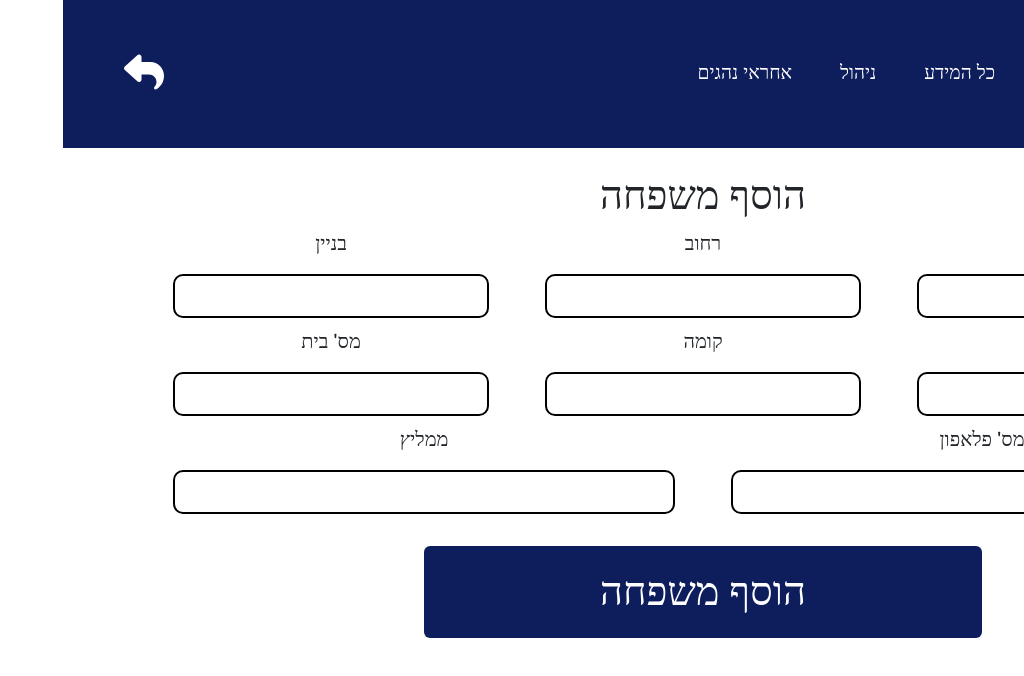
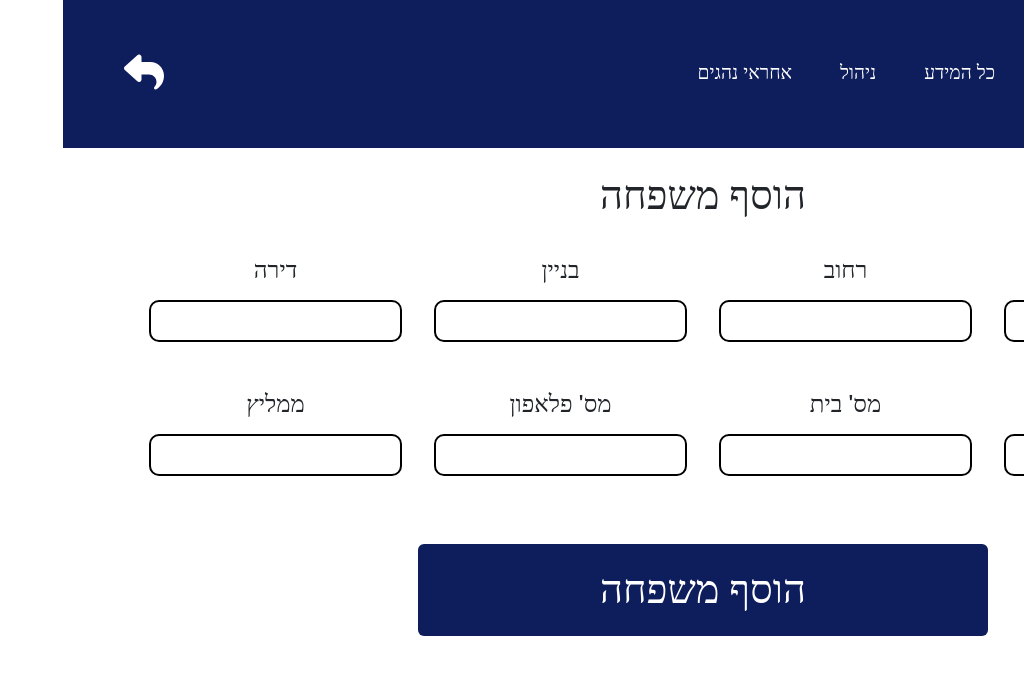
Before and after one commit to ShalomPrinz/gmah, a React (Vite) app in the folder frontend/: page /manage/add in a window 1280 px wide. Shown: the top 676 px of the page, without its empty margins (256-1280 px from the left). Built offline with nearby package versions, Linux system fonts and the light colour scheme.

Commit message:
remove formik from project. all forms now use react-form-hook instead

```diff
--- a/frontend/package.json
+++ b/frontend/package.json
@@ -16,7 +16,6 @@
     "@hookform/resolvers": "^3.1.0",
     "axios": "^1.3.4",
     "bootstrap": "^5.2.3",
-    "formik": "^2.2.9",
     "jszip": "^3.10.1",
     "react": "^18.2.0",
     "react-bootstrap": "^2.7.2",
--- a/frontend/src/components/Form/Form.tsx
+++ b/frontend/src/components/Form/Form.tsx
@@ -1,14 +1,18 @@
-import { Form, Formik } from "formik";
+import { FieldErrors, FormProvider, useForm } from "react-hook-form";
 import Col from "react-bootstrap/Col";
 import Row from "react-bootstrap/Row";
+import { toast } from "react-toastify";
+import { yupResolver } from "@hookform/resolvers/yup";
 
 import { ConditionalList } from "../";
 import type { TextInput } from "./FormTextInput";
 import { FormTextInput } from "./FormTextInput";
+
 import "./Form.css";
 
 interface FormProps {
   initialData?: {};
+  inputsInRow?: "4" | "6";
   onSubmit: (values: {}) => Promise<any>;
   /** Yup Object Schema */
   schema: any;
@@ -17,55 +21,98 @@ interface FormProps {
   title: string;
 }
 
-const inputCallback = (item: TextInput) => (
-  <Col>
-    <FormTextInput {...item} />
-  </Col>
-);
-
 const AppForm = ({
   initialData,
+  inputsInRow,
   onSubmit,
   schema,
   submitText,
   textInputs,
   title,
 }: FormProps) => {
-  const initialValues =
-    initialData ||
-    textInputs.reduce((o, key) => ({ ...o, [key.name]: "" }), {});
+  const emptyValues = textInputs.reduce(
+    (o, key) => ({ ...o, [key.path]: "" }),
+    {}
+  );
+  const initialValues = initialData || emptyValues;
 
-  // @ts-ignore This function parameters types is determined by Formik
-  const handleSubmit = (values, { resetForm, setSubmitting }) =>
-    onSubmit(values)
-      .then((submitSucceed) => {
-        if (submitSucceed) resetForm();
-      })
-      .finally(() => setSubmitting(false));
+  // All form methods are required for Form Context Provider
+  const formMethods = useForm({
+    defaultValues: initialValues,
+    mode: "onBlur",
+    resolver: yupResolver(schema),
+  });
+  const {
+    formState: { dirtyFields, errors },
+    handleSubmit,
+    reset,
+  } = formMethods;
+
+  function onSubmitInit(e: React.FormEvent<HTMLFormElement>) {
+    e.preventDefault();
+    handleSubmit(
+      (data) => {
+        onSubmit(data).then((submitSucceed) => {
+          if (submitSucceed) reset(emptyValues);
+        });
+      },
+      (errors) => handleErrorSubmission(errors)
+    )();
+  }
+
+  function handleErrorSubmission(errors: FieldErrors) {
+    if (!errors) {
+      toast.error("שגיאה לא צפויה");
+      return;
+    }
+
+    Object.entries(errors).forEach(([field, error]) => {
+      const message = error?.message || "שגיאה לא צפויה";
+      const fieldLabel =
+        textInputs.find((input) => input.path === field)?.label || field;
+      toast.warning(`יש שגיאה ב${fieldLabel}: ${message}`, { toastId: field });
+    });
+  }
+
+  const inputCallback = (item: TextInput) => {
+    function getErrorMessage() {
+      const { path } = item;
+      if (
+        Object.keys(dirtyFields).includes(path) &&
+        Object.hasOwn(errors, path)
+      ) {
+        return errors[path as keyof typeof errors]?.message || "שגיאה לא צפויה";
+      }
+      return undefined;
+    }
+
+    const colMd = inputsInRow === "6" ? (item.doubleSize ? "4" : "2") : "3";
+    return (
+      <Col md={colMd}>
+        <FormTextInput {...item} getErrorMessage={getErrorMessage} />
+      </Col>
+    );
+  };
 
   return (
-    <Formik
-      initialValues={initialValues}
-      validationSchema={schema}
-      onSubmit={handleSubmit}
-    >
-      <Form className="container">
+    <FormProvider {...formMethods}>
+      <form onSubmit={onSubmitInit}>
         <Row>
           <h1>{title}</h1>
         </Row>
-        <Row>
+        <Row className="d-flex justify-content-center">
           <ConditionalList itemCallback={inputCallback} list={textInputs} />
         </Row>
         <Row>
           <button
-            className="fs-1 bg-default w-50 mx-auto p-3 m-4 rounded button-border-focus"
+            className="fs-1 bg-default w-50 mx-auto p-3 mt-5 rounded button-border-focus"
             type="submit"
           >
             {submitText || title}
           </button>
         </Row>
-      </Form>
-    </Formik>
+      </form>
+    </FormProvider>
   );
 };
 
--- a/frontend/src/components/Form/FormTextInput.tsx
+++ b/frontend/src/components/Form/FormTextInput.tsx
@@ -1,28 +1,37 @@
-import { useField } from "formik";
+import { useFormContext } from "react-hook-form";
 
-export type TextInput = {
-  name: string;
-};
-
-interface FormTextInputProps {
-  name: string;
+export interface TextInput {
+  doubleSize?: boolean;
+  label: string;
+  path: string;
 }
 
-export const FormTextInput = ({ name }: FormTextInputProps) => {
-  const [field, meta] = useField(name);
+interface FormTextInputProps extends TextInput {
+  getErrorMessage: () => any;
+}
+
+export const FormTextInput = ({
+  getErrorMessage,
+  label,
+  path,
+}: FormTextInputProps) => {
+  const { register } = useFormContext();
+  const errorMessage = getErrorMessage();
+  const hasError = typeof errorMessage !== "undefined";
+
   return (
-    <div className="d-flex flex-column">
-      <label className="fs-5" htmlFor={name}>
-        {name}
+    <div className="d-flex flex-column my-3">
+      <label className="fs-4 my-2" htmlFor={path}>
+        {label}
       </label>
       <input
-        className="form-text-input p-2 m-3 mb-2"
+        className={`fs-5 form-text-input p-1 m-1 text-center${
+          hasError ? " form-input-invalid" : ""
+        }`}
+        title={hasError ? errorMessage : label}
         type="text"
-        {...field}
+        {...register(path)}
       />
-      {meta.touched && meta.error ? (
-        <div className="text-danger">{meta.error}</div>
-      ) : null}
     </div>
   );
 };
--- a/frontend/src/modules/families.ts
+++ b/frontend/src/modules/families.ts
@@ -1,26 +1,15 @@
-export const addFamilyInputs = [
-  { id: 0, name: "שם מלא" },
-  { id: 1, name: "רחוב" },
-  { id: 2, name: "בניין" },
-  { id: 3, name: "דירה" },
-  { id: 4, name: "קומה" },
-  { id: 5, name: "מס' בית" },
-  { id: 6, name: "מס' פלאפון" },
-  { id: 9, name: "ממליץ" },
-];
-
 export const editFamilyInputs = [
-  { id: 0, name: "שם מלא" },
-  { id: 1, name: "רחוב" },
-  { id: 2, name: "בניין" },
-  { id: 3, name: "דירה" },
-  { id: 4, name: "קומה" },
-  { id: 5, name: "מס' בית" },
-  { id: 6, name: "מס' פלאפון" },
-  { id: 7, name: "נהג" },
-  { id: 8, name: "נהג במקור" },
-  { id: 9, name: "ממליץ" },
-  { id: 10, name: "הערות" },
+  { id: 0, label: "שם מלא", path: "שם מלא" },
+  { id: 1, label: "רחוב", path: "רחוב" },
+  { id: 2, label: "בניין", path: "בניין" },
+  { id: 3, label: "דירה", path: "דירה" },
+  { id: 4, label: "קומה", path: "קומה" },
+  { id: 5, label: "מס' בית", path: "מס$ בית" },
+  { id: 6, label: "מס' פלאפון", path: "מס$ פלאפון" },
+  { id: 7, label: "נהג", path: "נהג" },
+  { id: 8, label: "נהג במקור", path: "נהג במקור" },
+  { id: 9, label: "ממליץ", path: "ממליץ" },
+  { id: 10, label: "הערות", path: "הערות", doubleSize: true },
 ];
 
 export const addFamilyHeaders = [
--- a/frontend/src/modules/index.ts
+++ b/frontend/src/modules/index.ts
@@ -1,5 +1,4 @@
 export {
-  addFamilyInputs,
   editFamilyInputs,
   addFamilyHeaders,
   familiesTableHeaders,
--- a/frontend/src/pages/AddFamily.tsx
+++ b/frontend/src/pages/AddFamily.tsx
@@ -2,28 +2,31 @@ import { toast } from "react-toastify";
 
 import { Form } from "../components";
 import {
-  addFamilyInputs,
+  addFamilyHeaders,
   familiesObjectSchema,
   familyIdProp,
 } from "../modules";
-import type { Family } from "../modules";
+import type { FormFamily } from "../modules";
 import { addFamilies } from "../services";
+import { reverseFamilyPreparation } from "../util";
 
 function AddFamily() {
-  const handleSubmit = (family: Family) =>
-    addFamilies([family]).then((response) => {
+  const handleSubmit = async (formFamily: FormFamily) => {
+    const family = reverseFamilyPreparation(formFamily);
+    return addFamilies([family]).then((response) => {
       if (typeof response !== "string") {
         toast.success(`משפחת ${family[familyIdProp]} נוספה בהצלחה לגמח:)`);
         return true;
       }
     });
+  };
 
   return (
     <main className="container my-4 text-center">
       <Form
-        onSubmit={(values) => handleSubmit(values as Family)}
+        onSubmit={(values) => handleSubmit(values as FormFamily)}
         schema={familiesObjectSchema}
-        textInputs={addFamilyInputs}
+        textInputs={addFamilyHeaders}
         title="הוסף משפחה"
       />
     </main>
--- a/frontend/src/pages/EditFamily.tsx
+++ b/frontend/src/pages/EditFamily.tsx
@@ -7,17 +7,29 @@ import {
   familiesObjectSchema,
   familyIdProp,
 } from "../modules";
-import type { Family } from "../modules";
+import type { Family, FormFamily } from "../modules";
 import { updateFamily } from "../services";
+import { reverseFamilyPreparation } from "../util";
+
+function getInitialFamily(family: Family) {
+  return editFamilyInputs.reduce(
+    (obj, { label, path }) => ({
+      ...obj,
+      [path]: family[label as keyof Family] || "",
+    }),
+    {} as FormFamily
+  );
+}
 
 function EditFamily() {
-  const originalData = useLocationState();
-  if (originalData === undefined) return <>Error</>;
+  const originalFamily = useLocationState();
+  if (originalFamily === undefined) return <>Error</>;
 
-  const originalName = originalData[familyIdProp];
+  const originalName = originalFamily[familyIdProp];
 
-  const handleSubmit = (family: Family) =>
-    updateFamily(originalName, family)
+  const handleSubmit = async (formFamily: FormFamily) => {
+    const family = reverseFamilyPreparation(formFamily);
+    return updateFamily(originalName, family)
       .then(() => {
         toast.success(`שינית את פרטי משפחת ${originalName} בהצלחה`);
         return false;
@@ -26,20 +38,16 @@ function EditFamily() {
         toast.error("קרתה תקלה לא צפויה");
         return false;
       });
+  };
 
-  const initialData = editFamilyInputs.reduce((o, key) => {
-    const familyKey = key.name as keyof Family;
-    return {
-      ...o,
-      [familyKey]: originalData[familyKey] || "",
-    };
-  }, {} as Family);
+  const initialFamily = getInitialFamily(originalFamily);
 
   return (
     <main className="container my-4 text-center">
       <Form
-        initialData={initialData}
-        onSubmit={(values) => handleSubmit(values as Family)}
+        initialData={initialFamily}
+        inputsInRow="6"
+        onSubmit={(values) => handleSubmit(values as FormFamily)}
         schema={familiesObjectSchema}
         submitText="לחץ כאן לאישור"
         textInputs={editFamilyInputs}
@@ -56,7 +64,7 @@ function useLocationState() {
   }
 
   toast.error("יש בעיה בדרך בה הגעת לעמוד הזה. אם הבעיה חוזרת פנה לשלום", {
-    toastId: 1,
+    toastId: "EditFamily:wrongLocationState",
   });
   return undefined;
 }
--- a/frontend/src/pages/EditManagers.tsx
+++ b/frontend/src/pages/EditManagers.tsx
@@ -104,7 +104,7 @@ function useLocationState() {
   }
 
   toast.error("יש בעיה בדרך בה הגעת לעמוד הזה. אם הבעיה חוזרת פנה לשלום", {
-    toastId: "EditManagersLocationStateHook",
+    toastId: "EditManagers:wrongLocationState",
   });
   return undefined;
 }
```
Also changed, not shown: 2 other files (tests, documents, lock files or other folders).
